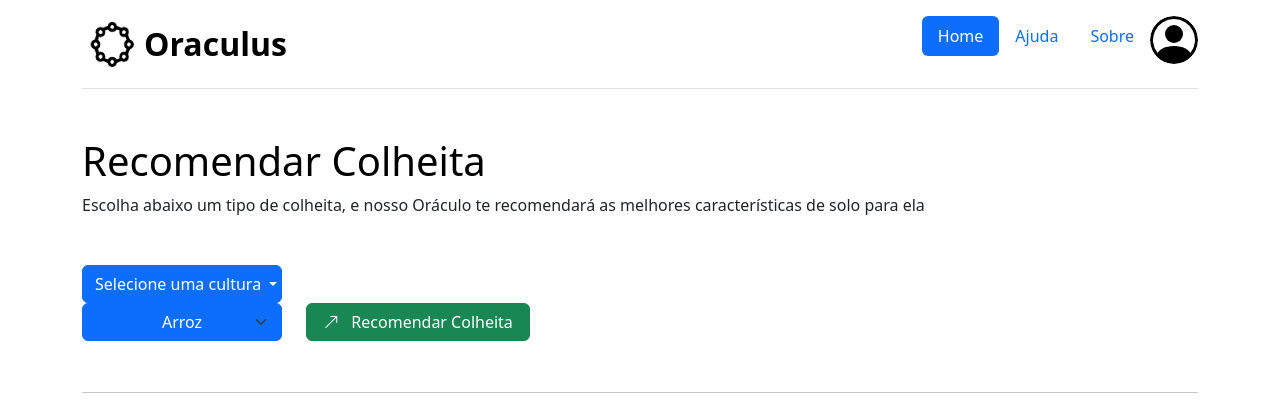
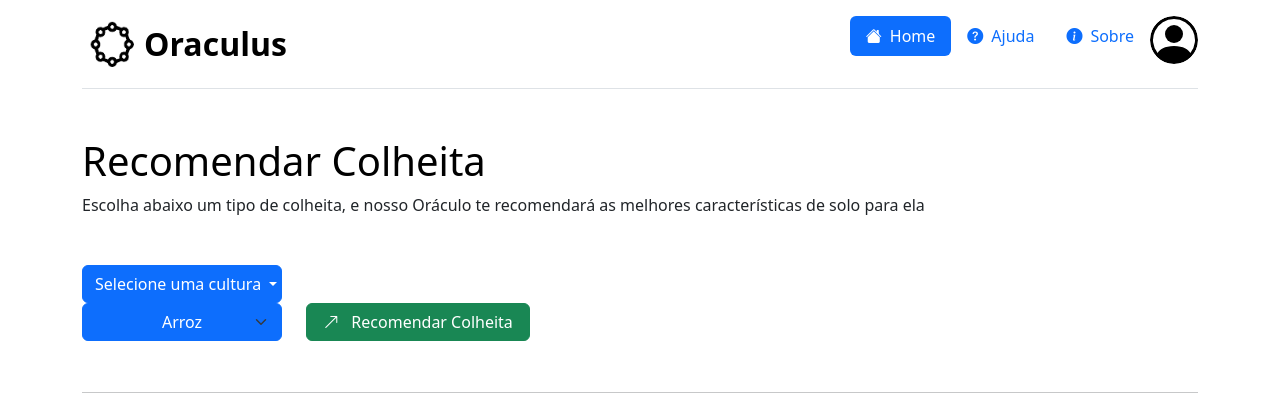
Before and after one commit to MateusCampaner/Oraculus, a Django app: page /recomendar_colheita/ in a window 1280 px wide. Shown: the top 420 px of the page. Run offline with Django 4.2, Linux system fonts and the light colour scheme; the visitor is signed in with stand-in values (Sample User, id 1); some libraries are stand-ins or nearby versions.

Commit message:
Alterações em icones e correção da lentilha

```diff
--- a/oraculus/templates/partials/header.html
+++ b/oraculus/templates/partials/header.html
@@ -6,9 +6,9 @@
       </a>
 
       <ul class="nav nav-pills">
-        <li class="nav-item"><a href="{% url 'home' %}" class="nav-link active" aria-current="page">Home</a></li>
-        <li class="nav-item"><a href="{% url 'ajuda' %}" class="nav-link">Ajuda</a></li>
-        <li class="nav-item"><a href="{% url 'sobre' %}" class="nav-link">Sobre</a></li>
+        <li class="nav-item"><a href="{% url 'home' %}" class="nav-link active" aria-current="page"><i class="bi bi-house-fill pe-2"></i>Home</a></li>
+        <li class="nav-item"><a href="{% url 'ajuda' %}" class="nav-link"><i class="bi bi-question-circle-fill pe-2"></i>Ajuda</a></li>
+        <li class="nav-item"><a href="{% url 'sobre' %}" class="nav-link"><i class="bi bi-info-circle-fill pe-2"></i>Sobre</a></li>
 
         <li class="nav-item">
             <a href="#" class="d-block link-body-emphasis text-decoration-none" aria-expanded="false"
--- a/oraculus/templates/recomendar_colheita.html
+++ b/oraculus/templates/recomendar_colheita.html
@@ -67,7 +67,7 @@
               <li><a class="dropdown-item" href="" data-value="Feijão Traça">Feijão Traça</a></li>
               <li><a class="dropdown-item" href="" data-value="Feijão Mungu">Feijão Mungu</a></li>
               <li><a class="dropdown-item" href="" data-value="Feijão Preto">Feijão Preto</a></li>
-              <li><a class="dropdown-item" href="" data-value="Lentilhaha">Lentilhaha</a></li>
+              <li><a class="dropdown-item" href="" data-value="Lentilha">Lentilha</a></li>
               <li><a class="dropdown-item" href="" data-value="Romã">Romã</a></li>
               <li><a class="dropdown-item" href="" data-value="Banana">Banana</a></li>
               <li><a class="dropdown-item" href="" data-value="Manga">Manga</a></li>
@@ -97,7 +97,7 @@
               <option value="Feijão Traça" class="dropdown-item">Feijão Traça</option>
               <option value="Feijão Mungu" class="dropdown-item">Feijão Mungu</option>
               <option value="Feijão Preto" class="dropdown-item">Feijão Preto</option>
-              <option value="Lentilhaha" class="dropdown-item">Lentilhaha</option>
+              <option value="Lentilha" class="dropdown-item">Lentilha</option>
               <option value="Romã" class="dropdown-item">Romã</option>
               <option value="Banana" class="dropdown-item">Banana</option>
               <option value="Manga" class="dropdown-item">Manga</option>
--- a/oraculus/templates/resultado.html
+++ b/oraculus/templates/resultado.html
@@ -117,7 +117,7 @@
 
                       <tr>
                         <td><input class="numeric-input" type="number" name="N" value="{{analises.N}}" readonly></td>
-                        <td><input class="numeric-input" type="number" name="P" value="{{analises.P}}" readonly></td>
+                        <i class="bi bi-p-square"></i><td><input class="numeric-input" type="number" name="P" value="{{analises.P}}" readonly></td>
                         <td><input class="numeric-input" type="number" name="K" value="{{analises.K}}" readonly></td>
                         <td><input class="numeric-input" type="float" name="Temperatura" value="{{analises.Temperatura}}" readonly></td>
                         <td><input class="numeric-input" type="float" name="Umidade" value="{{analises.Umidade}}" readonly></td>
```
